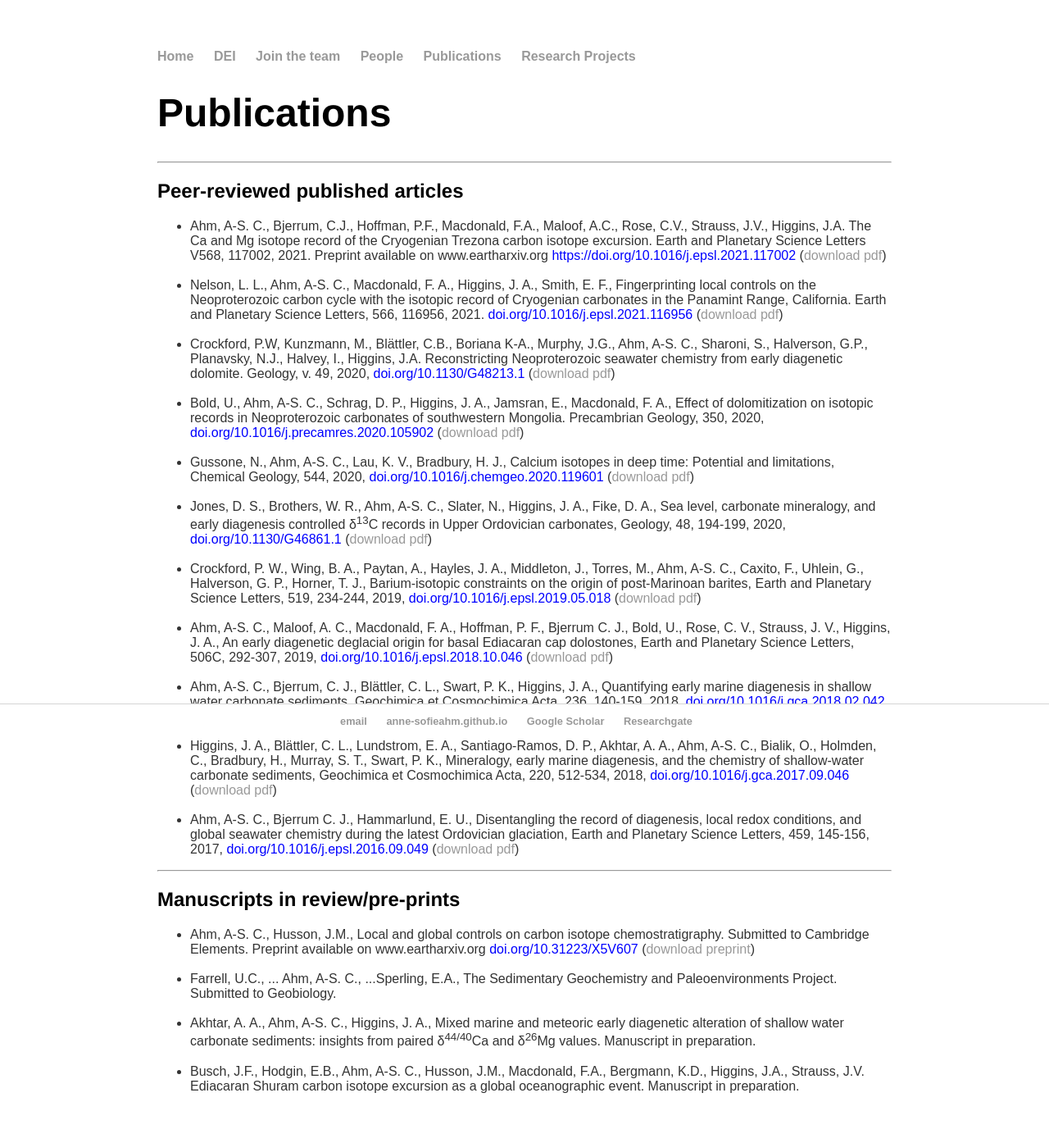
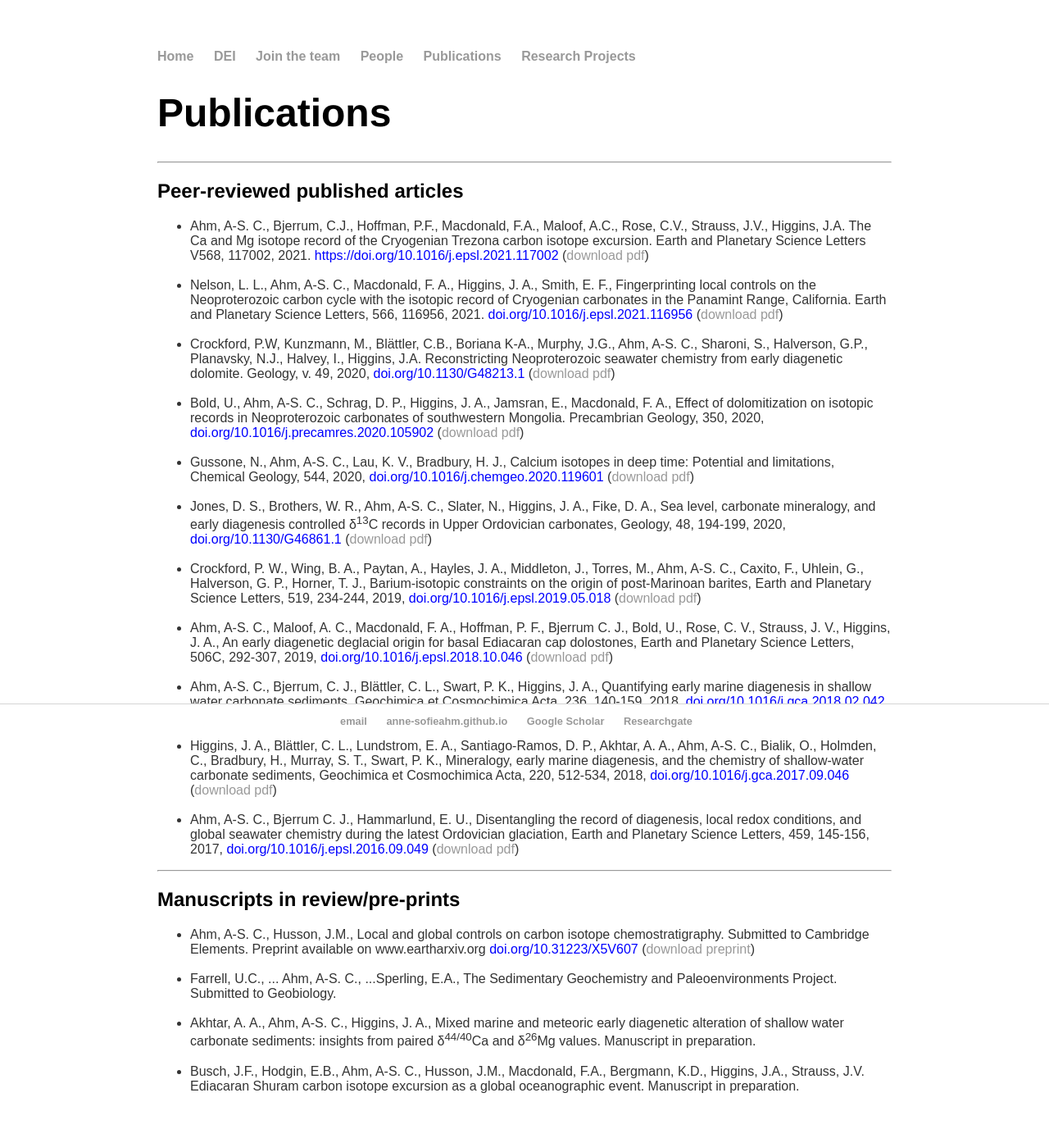
Before and after one commit to Anne-SofieAhm/Anne-SofieAhm.github.io, a Jekyll site: the page built from publications/index.html, in a window 1280 px wide. Shown: the whole page at 82% size. Built offline with Jekyll 4.4.1, drawn with Linux system fonts in a browser that asks for light colours.

Commit message:
Update index.html

```diff
--- a/publications/index.html
+++ b/publications/index.html
@@ -13,7 +13,6 @@ title: Publications
     Rose, C.V., Strauss, J.V., Higgins, J.A. The Ca and Mg isotope record of the
     Cryogenian Trezona carbon isotope excursion.
     Earth and Planetary Science Letters V568, 117002, 2021.
-    Preprint available on www.eartharxiv.org
     <a href="https://doi.org/10.1016/j.epsl.2021.117002" style="color:blue;">https://doi.org/10.1016/j.epsl.2021.117002</a>
     (<a href="Ahm2021.pdf">download pdf</a>)
   </li>
```
